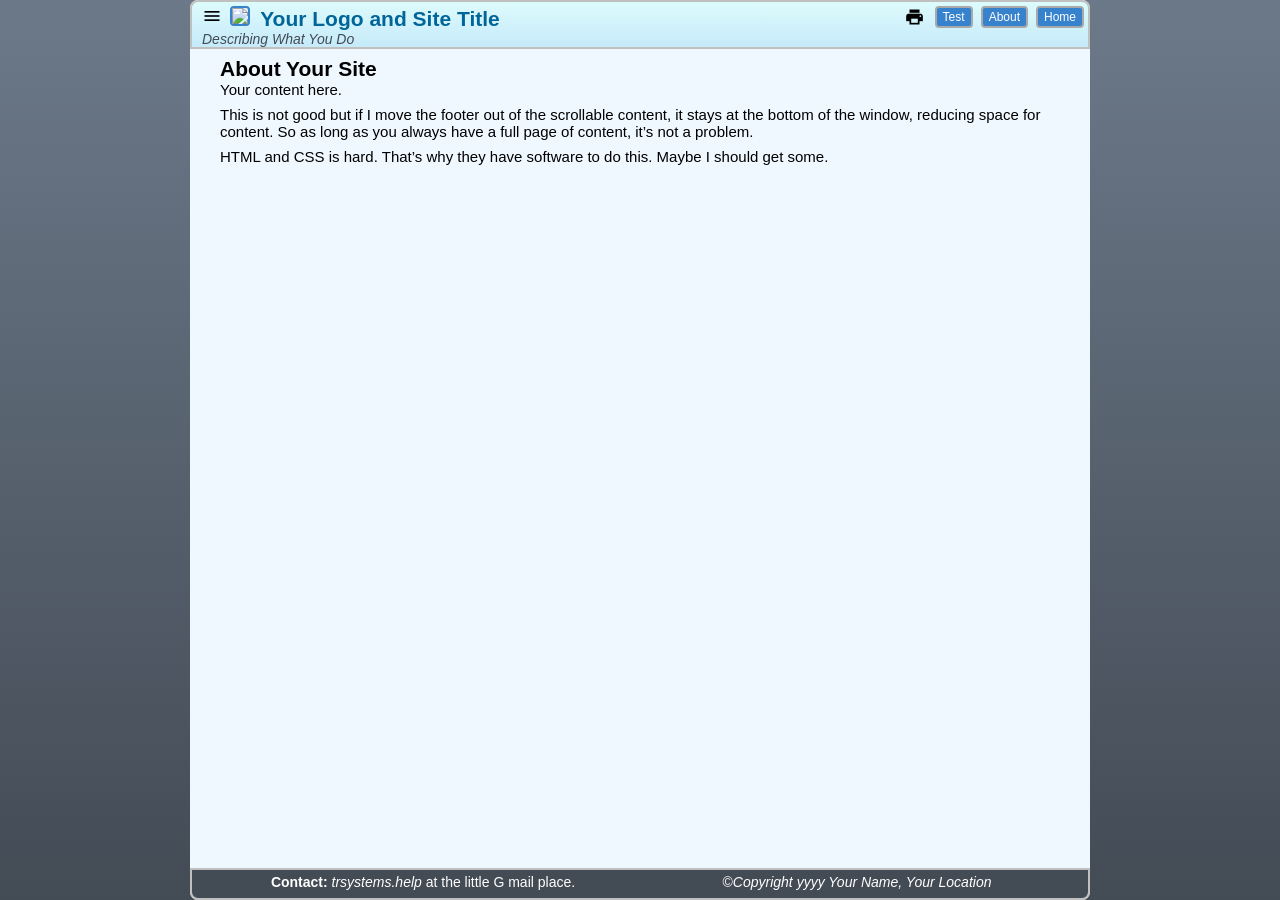
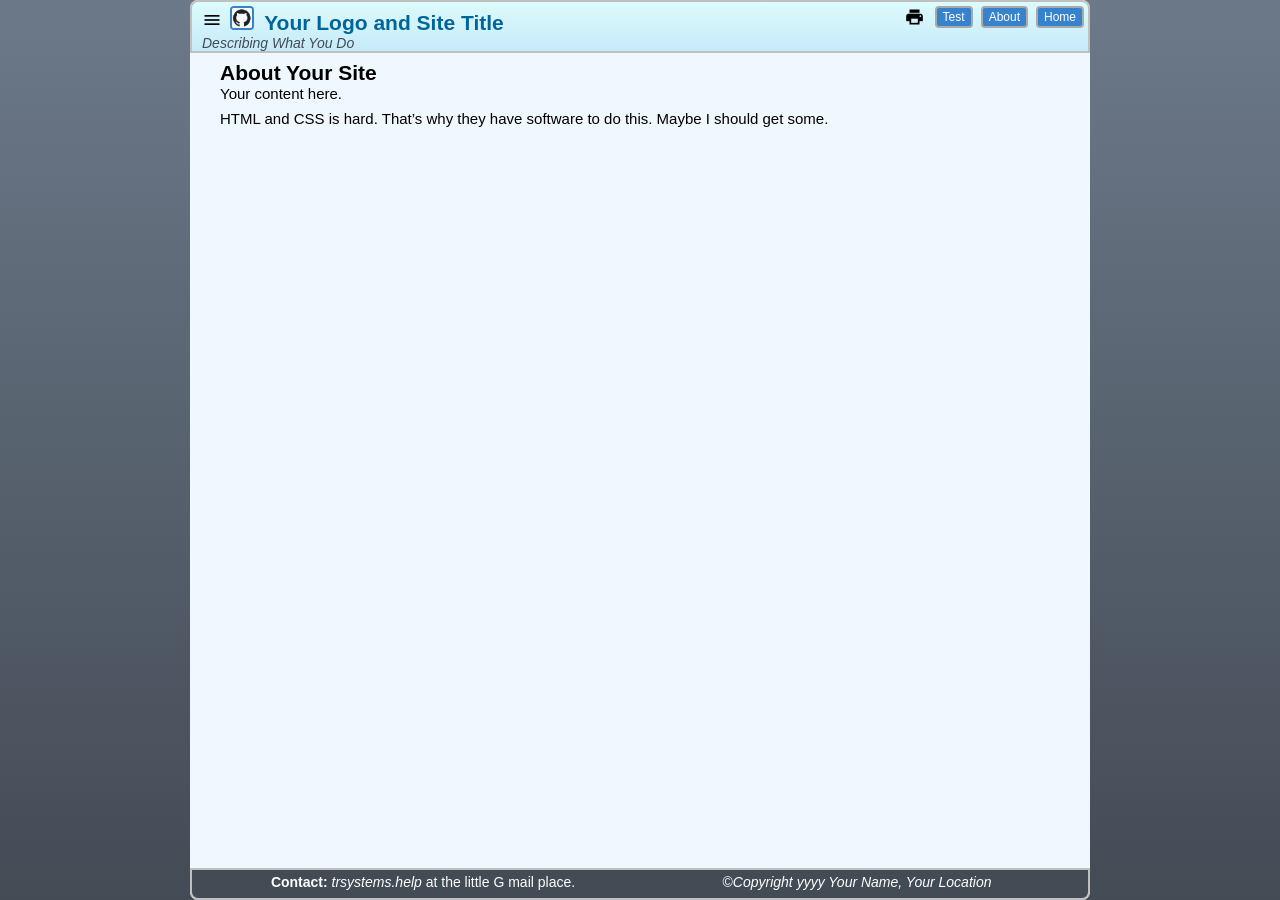
Before and after one commit to TR-Systems/modernist, a Jekyll site: the page built from about.md, in a window 1280 px wide. Built offline with Jekyll 4.4.1, drawn with Linux system fonts in a browser that asks for light colours; our own code applies the rules of GitHub Pages for plain Markdown files.

Commit message:
wrapping it up

```diff
--- a/_config.yml
+++ b/_config.yml
@@ -62,8 +62,8 @@ baseurl:
 # Optional Header Elements
 # Logo is reduced to 16x16. Favicon MUST BE 32x32
 menu: site-menu.html
-logo: assets/images/logo-github.png
-favicon: assets/images/logo-github.png
+logo: images/logo-github.png
+favicon: images/logo-github.png
 
 # Optional links in the upper right corner of the header
 # Two lines only, keep text and words short to fit in box, use <br> to force break
--- a/about.md
+++ b/about.md
@@ -6,6 +6,4 @@ title: About Your Site
 
 Your content here.
 
-This is not good but if I move the footer out of the scrollable content, it stays at the bottom of the window, reducing space for content. So as long as you always have a full page of content, it's not a problem.
-
- HTML and CSS is hard. That's why they have software to do this. Maybe I should get some.
+HTML and CSS is hard. That's why they have software to do this. Maybe I should get some.
```
